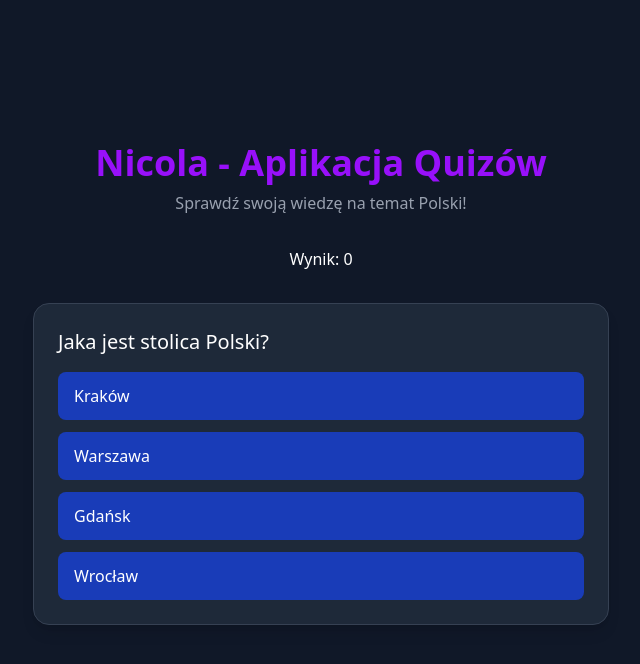
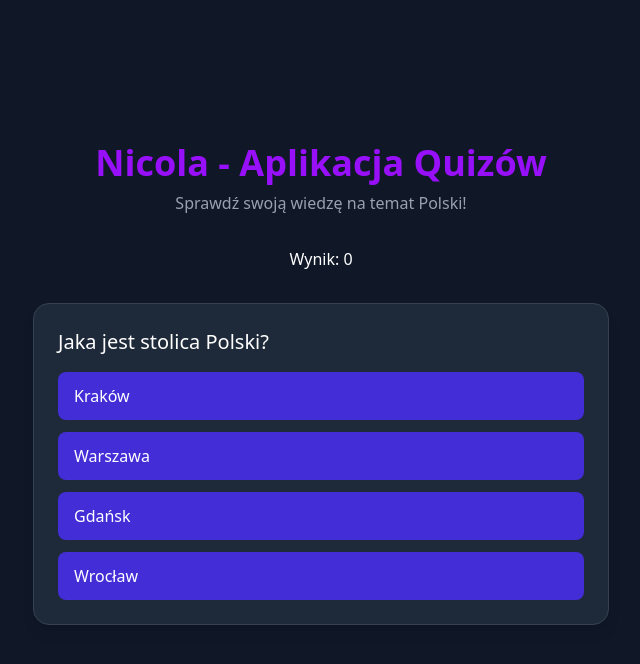
Before and after one commit to nic00la1/react-quiz, a React (Vite) app in the folder react-quiz/react-quiz-nicola/: page / in a window 1280 px wide. Shown: the top 664 px of the page, without its empty margins (319-959 px from the left). Built offline with nearby package versions, Linux system fonts and the light colour scheme.

Commit message:
style feedback

```diff
--- a/react-quiz/react-quiz-nicola/src/App.jsx
+++ b/react-quiz/react-quiz-nicola/src/App.jsx
@@ -43,6 +43,7 @@ function App() {
         showFeedback={showFeedback}
         onAnswer={handleAnswer}
         data={questions[currentQuestion]}
+        selectedAnswer={selectedAnswer}
       />
       <div>
         {showFeedback && (
--- a/react-quiz/react-quiz-nicola/src/components/QuestionCard.jsx
+++ b/react-quiz/react-quiz-nicola/src/components/QuestionCard.jsx
@@ -1,14 +1,26 @@
 import React from 'react'
 
-const QuestionCard = ({data, onAnswer, showFeedback}) => {
+const QuestionCard = ({data, onAnswer, showFeedback, selectedAnswer}) => {
     const {question, options, answer} = data;
+
+    const getButtonStyle = (option) => {
+        if (!showFeedback) return 'bg-indigo-700 hover:bg-indigo-600 hover:scale-[1.01]'; // domyślny styl przycisku
+
+        if (option === answer) return 'bg-emerald-600'; // poprawna odpowiedź
+
+        if (option === selectedAnswer) return 'bg-rose-600'; // zaznaczona błędna odpowiedź
+
+        return 'bg-gray-600'; // pozostałe przyciski po udzieleniu odpowiedzi
+    }
+
   return (
     <div className='bg-gray-800 p-6 rounded-2xl shadow-lg w-full max-w-xl border border-gray-700'>
       <p className='text-xl mb-4'>{question}</p>
       <div className='grid gap-3'>
         {
             options.map((option, index) => (
-                <button className='text-left px-4 py-3 cursor-pointer bg-blue-800 rounded-lg text-white'
+                <button className={`${getButtonStyle(option)}
+                text-left px-4 py-3 cursor-pointer rounded-lg text-white`}
                  key={index}
                  onClick={() => onAnswer(option)}
                  disabled={showFeedback}>
```
